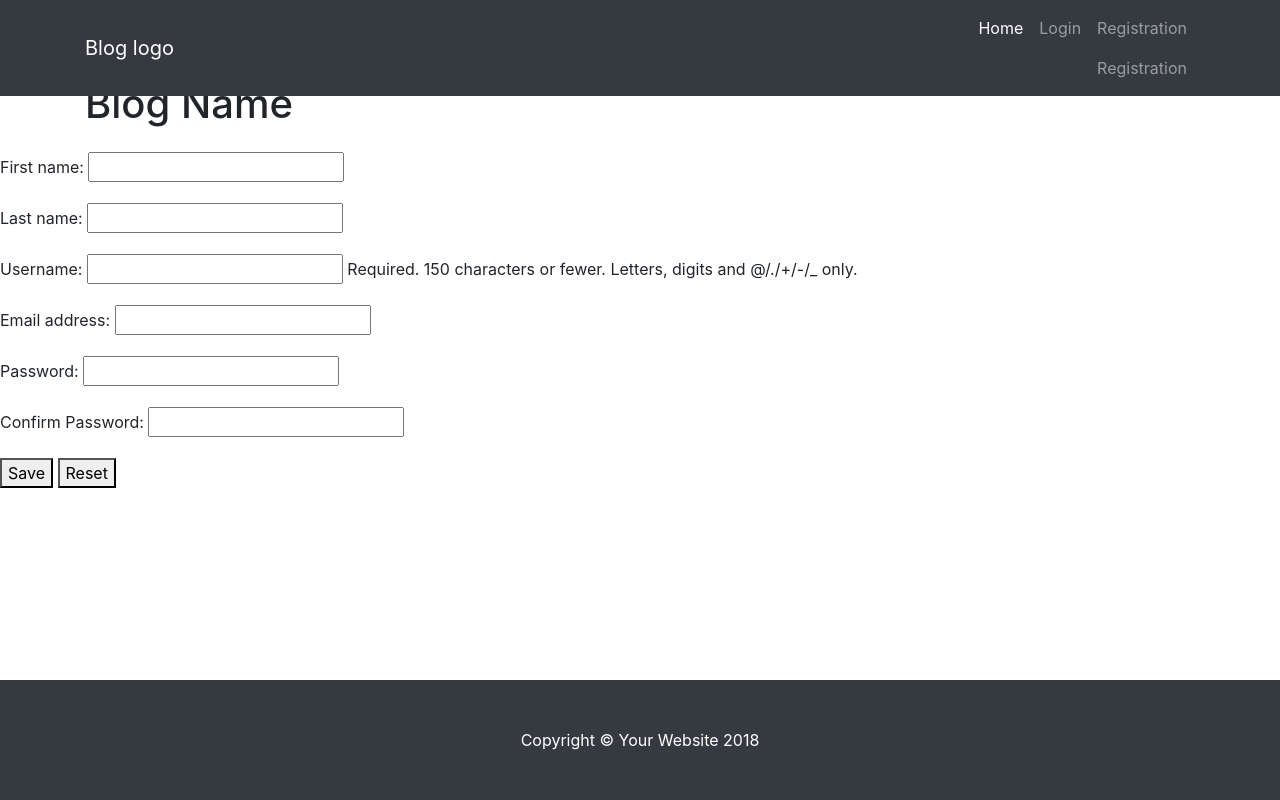
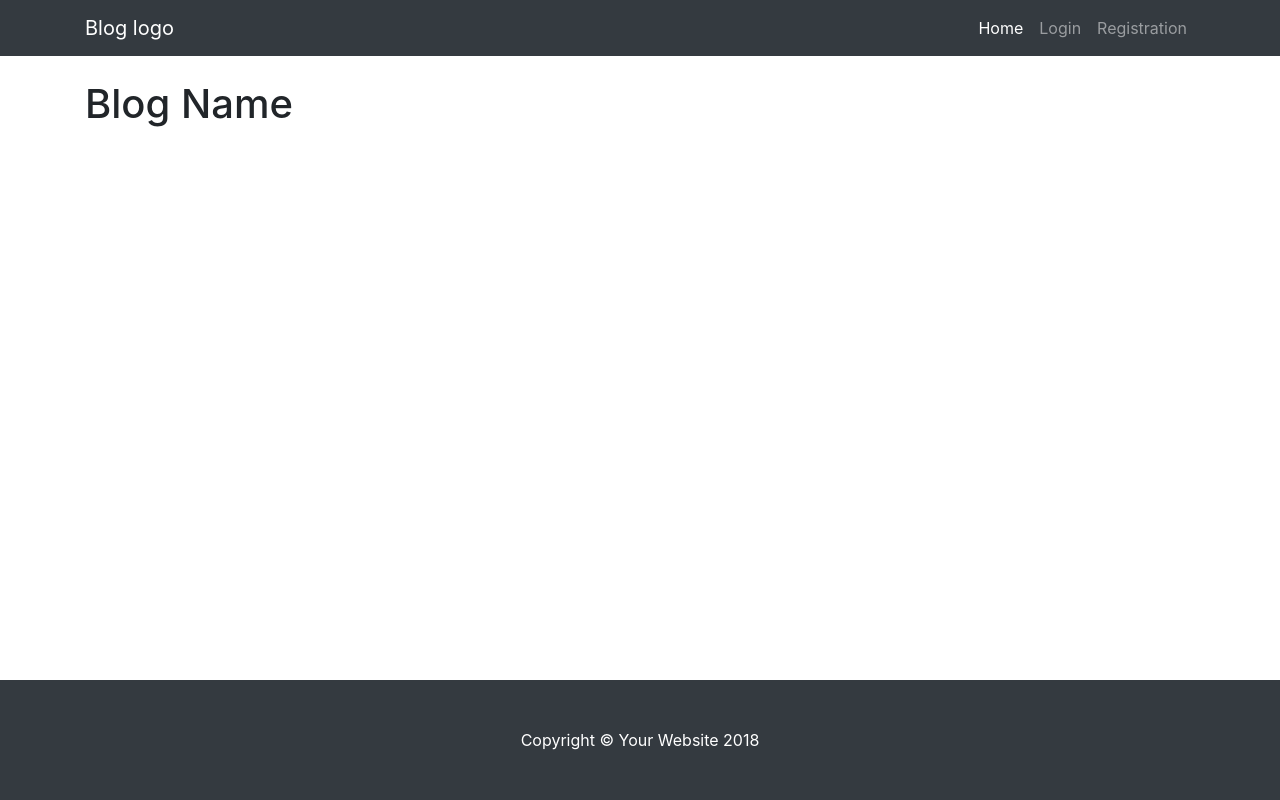
Before and after one commit to imanRagab/DjangoBlog, a Django app: page /ourblog/register/ in a window 1280 px wide. Run offline with Django 3.2, Linux system fonts and the light colour scheme; some libraries are stand-ins or nearby versions.

Commit message:
Merge branch 'master' of github.com:hossam7assan/PythonTeamD
# Conflicts:
#	BlogV1/posts_app/views.py

```diff
--- a/BlogV1/BlogV1/settings.py
+++ b/BlogV1/BlogV1/settings.py
@@ -80,10 +80,10 @@ WSGI_APPLICATION = 'BlogV1.wsgi.application'
 DATABASES = {
     'default': {
         'ENGINE': 'django.db.backends.mysql',
-        'NAME': 'pythonBlog',
+        'NAME': 'ourBlogdb',
         'HOST': 'localhost',
         'USER': 'root',
-        'PASSWORD': '12345'
+        'PASSWORD': '1942'
     }
 }
 
--- a/BlogV1/posts_app/templates/base.html
+++ b/BlogV1/posts_app/templates/base.html
@@ -44,7 +44,7 @@
 
                 {% else %}
 
-                    <a class="nav-link" href="#"  data-toggle="modal" data-target="#myModal1">Login</a>
+                    <a class="nav-link" href="ourblog/login">Login</a>
 
                 {% endif %}
             </li>
@@ -55,14 +55,7 @@
 
                 {% else %}
 
-                    <a class="nav-link" href="#" data-toggle="modal" data-target="#myModal2" >Registration</a>
-
-                {% endif %}
-                {% if user.is_authenticated %}
-
-                {% else %}
-
-                    <a class="nav-link" href="#" data-toggle="modal" data-target="#myModal2" >Registration</a>
+                    <a class="nav-link" href="ourblog/register" >Registration</a>
 
                 {% endif %}
 
@@ -120,38 +113,38 @@
 
 
     <!-- Login Modal -->
-    <div class="modal fade" id="myModal1">
-      <div class="modal-dialog">
-        <div class="modal-content">
+    <!--<div class="modal fade" id="myModal1">-->
+      <!--<div class="modal-dialog">-->
+        <!--<div class="modal-content">-->
 
-          <!-- Modal Header -->
-          <div class="modal-header">
-            <h4 class="modal-title text-center">Login</h4>
-            <button type="button" class="close" data-dismiss="modal">&times;</button>
-          </div>
+          <!--&lt;!&ndash; Modal Header &ndash;&gt;-->
+          <!--<div class="modal-header">-->
+            <!--<h4 class="modal-title text-center">Login</h4>-->
+            <!--<button type="button" class="close" data-dismiss="modal">&times;</button>-->
+          <!--</div>-->
 
-          <!-- Modal body -->
-          <div class="modal-body">
-             <form action="">
-                  <div class="form-group">
-                    <input type="email" class="form-control" id="email" placeholder="Username">
-                  </div>
-                  <div class="form-group">
-                    <input type="password" class="form-control" id="pwd" placeholder="Password">
-                  </div>
-                  <div class="row">
-                    <button type="submit" class="btn btn-info col-4 offset-4">Login</button>
-                  </div>
+          <!--&lt;!&ndash; Modal body &ndash;&gt;-->
+          <!--<div class="modal-body">-->
+             <!--<form action="">-->
+                  <!--<div class="form-group">-->
+                    <!--<input type="email" class="form-control" id="email" placeholder="Username">-->
+                  <!--</div>-->
+                  <!--<div class="form-group">-->
+                    <!--<input type="password" class="form-control" id="pwd" placeholder="Password">-->
+                  <!--</div>-->
+                  <!--<div class="row">-->
+                    <!--<button type="submit" class="btn btn-info col-4 offset-4">Login</button>-->
+                  <!--</div>-->
 
-                </form>
-          </div>
+                <!--</form>-->
+          <!--</div>-->
 
-        </div>
-      </div>
-    </div>
-{% block reg_form %}
+        <!--</div>-->
+      <!--</div>-->
+    <!--</div>-->
+<!--{% block reg_form %}-->
 
-    {% endblock %}
+    <!--{% endblock %}-->
     <!-- Footer -->
     <footer class="py-5 bg-dark fixed-bottom">
       <div class="container">
```
Also changed, not shown: BlogV1/posts_app/templates/post.html (+0 -59 lines).
